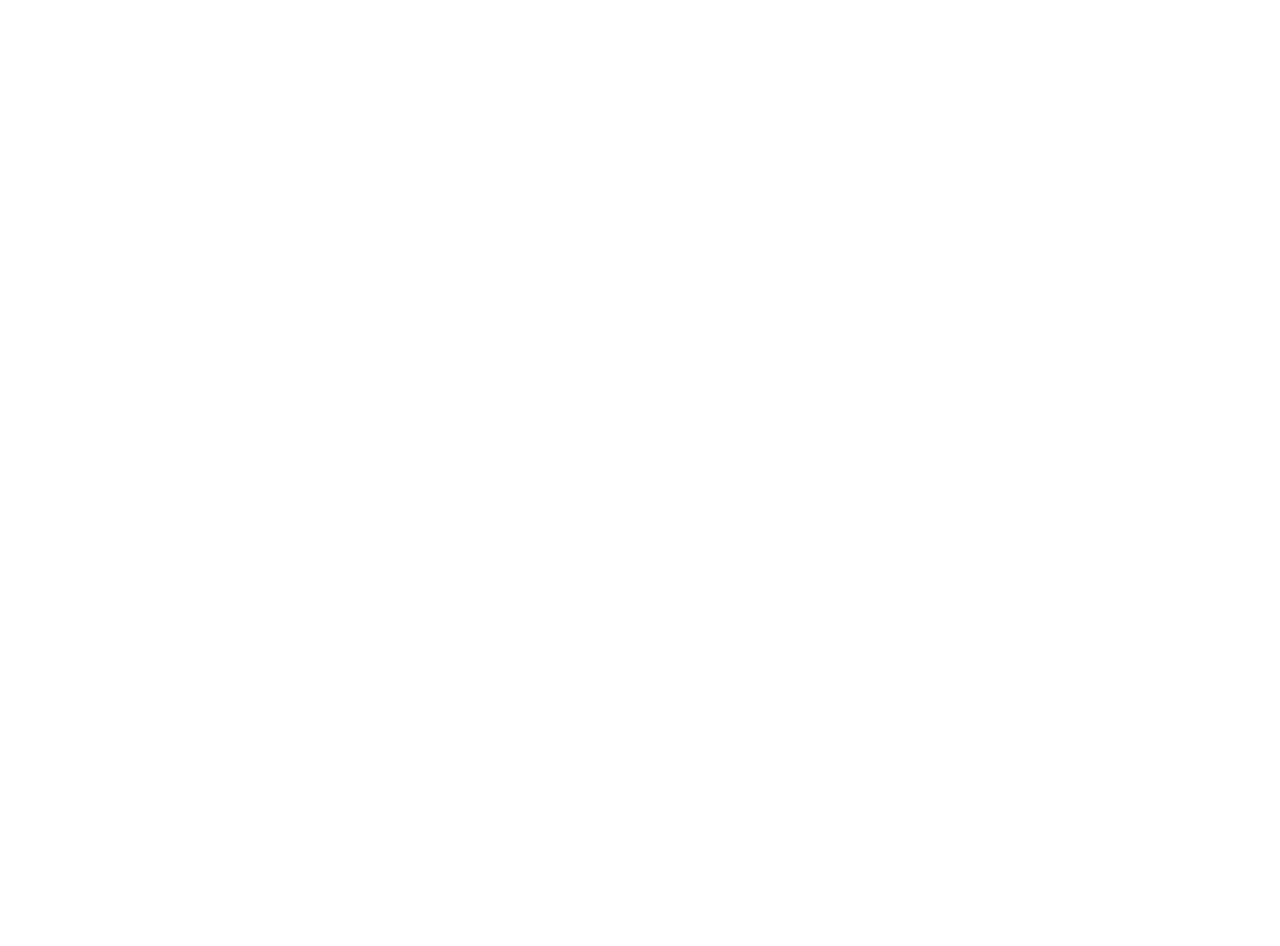
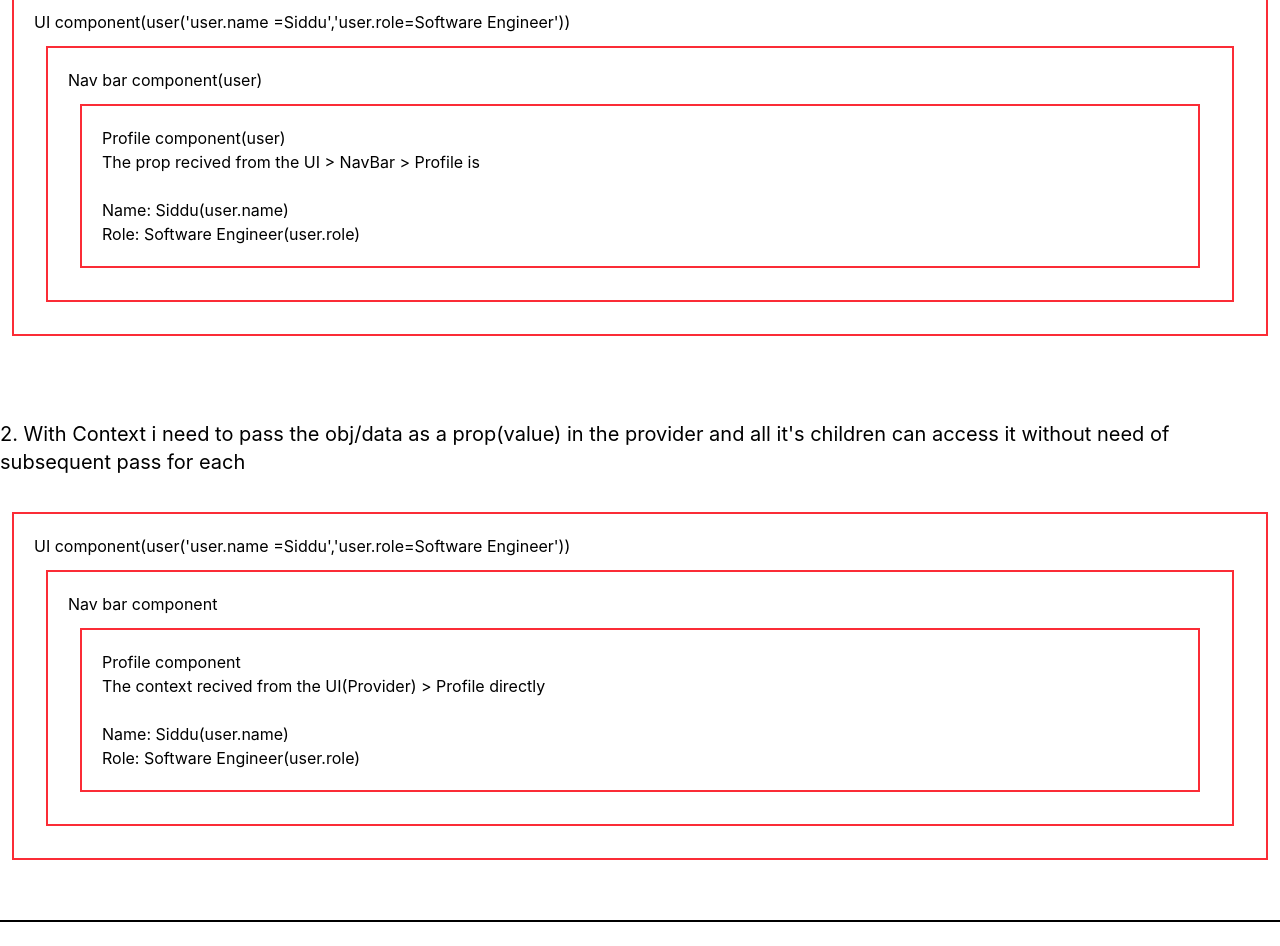
Before and after one commit to Siddu4101/React, a React (Vite) app in the folder concepts/concepts-app/: page / in a window 1280 px wide. Shown: the part 3500-4446 px from the top of the page. Before the commit the page ends 3270 px from the top, so only its background shows below. Built offline with nearby package versions, Linux system fonts and the light colour scheme; no server answers.

Commit message:
context example

```diff
--- a/concepts/concepts-app/src/App.jsx
+++ b/concepts/concepts-app/src/App.jsx
@@ -12,6 +12,8 @@
 import About from "./react-router/pages/About"
 import {createBrowserRouter, createRoutesFromElements, Route, RouterProvider } from "react-router-dom"
 import User from "./react-router/pages/User"
+import UiWithoutContext from "./context/withoutContext/UiWithoutContext"
+import UiWithContext from "./context/withContext/UiWithContext"
 
 const router = createBrowserRouter(
   createRoutesFromElements(
@@ -61,9 +63,12 @@
     <UseEffectExample/> <br /><br /><hr /><hr /><br/>
     <UseRefExample/> <br /> <br /><hr /><hr /><br/>
     <PasswordGenerator/> <br /><br /><hr /><hr /><br/>
-    <CurrencyConvertor/><hr /><hr /><br/>
+    <CurrencyConvertor/> <br /><br /><hr /><hr /><br/>
     {/* React router example */}
-    <RouterProvider router={router}/>
+    <RouterProvider router={router}/> <br /><br /><hr /><hr /><br/>
+    {/* Context usage example */}
+    <UiWithoutContext/><br /><br /><br/>
+    <UiWithContext/> <br /><br /><hr /><hr /><br/>
     </>
   )
 }
--- /dev/null
+++ b/concepts/concepts-app/src/context/withContext/NavBar.jsx
@@ -0,0 +1,11 @@
+import Profile from "./Profile";
+
+export default function NavBar() {
+  return (
+    <><div className="border-2 border-red-500 p-5 m-3">
+      <h1>Nav bar component</h1>
+      <Profile />
+      </div>
+    </>
+  );
+}
--- /dev/null
+++ b/concepts/concepts-app/src/context/withContext/Profile.jsx
@@ -0,0 +1,21 @@
+import { useContext } from "react";
+import { UserContext } from "./UserContext";
+
+export default function Profile() {
+
+  /* use the context and the useContext hook to get the data */
+    const user = useContext(UserContext)
+
+  return (
+    <>
+      <div className="border-2 border-red-500 p-5 m-3">
+        <h1>Profile component</h1>
+        <h2>The context recived from the UI(Provider) {">"} Profile directly</h2> <br />
+        <div>
+          <h3>Name: {user.name}(user.name)</h3>
+          <h3>Role: {user.role}(user.role)</h3>
+        </div>
+      </div>
+    </>
+  );
+}
--- /dev/null
+++ b/concepts/concepts-app/src/context/withContext/UiWithContext.jsx
@@ -0,0 +1,26 @@
+import { UserContext } from "./UserContext";
+import NavBar from "./NavBar";
+
+export default function UiWithContext() {
+  const user = {
+    name: "Siddu",
+    role: "Software Engineer",
+  };
+  return (
+    <>
+      <h2 className="text-xl">
+        2. With Context i need to pass the obj/data as a prop(value) in the provider and all it's children can access it without need of subsequent pass for each
+      </h2>
+      <br />
+      <div className="border-2 border-red-500 p-5 m-3">
+        <h1>
+          UI component(user('user.name =Siddu','user.role=Software Engineer'))
+        </h1>
+        {/* create context provider and wrap it inside the components to which u want to share the data */}
+        <UserContext.Provider value={user}>
+          <NavBar/>
+        </UserContext.Provider>
+      </div>
+    </>
+  );
+}
--- /dev/null
+++ b/concepts/concepts-app/src/context/withContext/UserContext.jsx
@@ -0,0 +1,5 @@
+
+import { createContext } from "react";
+
+/* create a context to hold the context*/
+export const UserContext = createContext({}) /* default empty object in the context */
--- /dev/null
+++ b/concepts/concepts-app/src/context/withoutContext/NavBar.jsx
@@ -0,0 +1,11 @@
+import Profile from "./Profile";
+
+export default function NavBar({user}) {
+  return (
+    <><div className="border-2 border-red-500 p-5 m-3">
+      <h1>Nav bar component(user)</h1>
+      <Profile user={user}/>
+      </div>
+    </>
+  );
+}
--- /dev/null
+++ b/concepts/concepts-app/src/context/withoutContext/Profile.jsx
@@ -0,0 +1,14 @@
+export default function Profile({ user }) {
+  return (
+    <>
+      <div className="border-2 border-red-500 p-5 m-3">
+        <h1>Profile component(user)</h1>
+        <h2>The prop recived from the UI {">"} NavBar &gt; Profile is</h2> <br />
+        <div>
+          <h3>Name: {user.name}(user.name)</h3>
+          <h3>Role: {user.role}(user.role)</h3>
+        </div>
+      </div>
+    </>
+  );
+}
--- /dev/null
+++ b/concepts/concepts-app/src/context/withoutContext/UiWithoutContext.jsx
@@ -0,0 +1,24 @@
+import NavBar from "./NavBar";
+
+export default function UiWithoutContext() {
+  const user = {
+    name: "Siddu",
+    role: "Software Engineer",
+  };
+  return (
+    <>
+      <h1 className="text-2xl">Context Test Project</h1>
+      <h2 className="text-xl">
+        1. Without Context i need to pass the obj/data as a prop to each
+        subsequent component even if it is not used in all
+      </h2>
+      <br />
+      <div className="border-2 border-red-500 p-5 m-3">
+        <h1>
+          UI component(user('user.name =Siddu','user.role=Software Engineer'))
+        </h1>
+        <NavBar user={user} />
+      </div>
+    </>
+  );
+}
```
Also changed, not shown: concepts/concepts-app/src/context/README.md.
